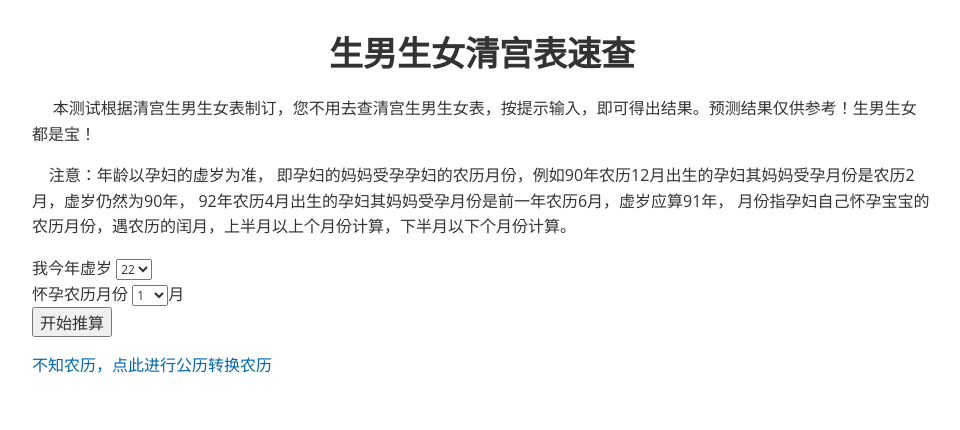
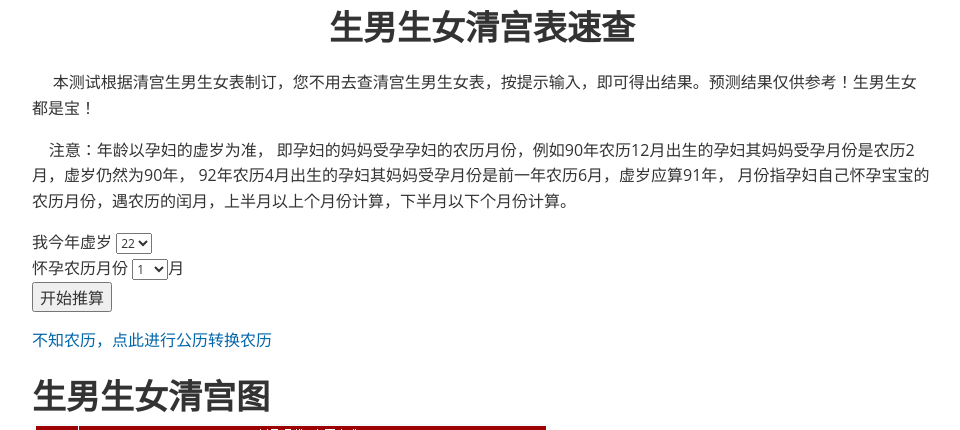
Before and after one commit to geelou/geelou.github.com, a Jekyll site: the page built from male_or_female_palace/index.html, in a window 1280 px wide, cut to the strip 0-430 px from the top of the page. Shown: the whole strip, without its empty margins (158-1118 px from the left). Built offline with Jekyll 4.4.1, drawn with Linux system fonts in a browser that asks for light colours.

Commit message:
更新图片

```diff
--- a/_includes/male_or_female_palace.html
+++ b/_includes/male_or_female_palace.html
@@ -1,5 +1,4 @@
 
-<img src="/images/male_or_female_palace.png" width="0" height="0"/>
 
 <div style="text-align:center;font-weight:bold;font-size:34px;">
 	生男生女清宫表速查
@@ -32,6 +31,12 @@
 <p>
 	<a href="/gongli2nongli.html">不知农历，点此进行公历转换农历</a>
 </p>
+
+<div style="font-weight:bold;font-size:34px;">
+	生男生女清宫图
+</div>
+<img src="/images/snsnb.gif"/>
+
 </div>
 
 <script>
```
Also changed, not shown: images/snsnb.gif (added).
